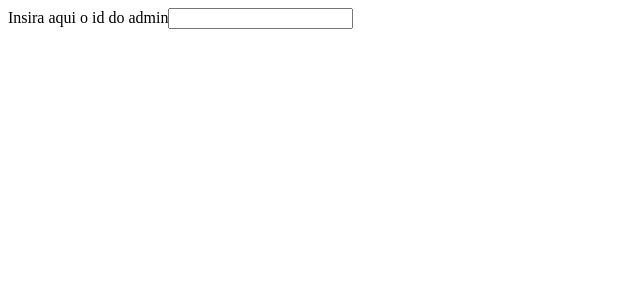
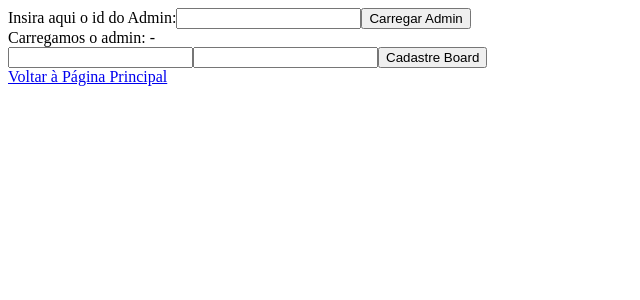
Before and after one commit to lfsmariz/saude-checker-ui, a React (Create React App) app: page /admin in a window 1280 px wide. Shown: the top 300 px of the page, without its empty margins (0-640 px from the left). Built offline with nearby package versions, Linux system fonts and the light colour scheme.

Commit message:
feat(admin): create adminPage
feat(board): create RegisterBoard

```diff
--- /dev/null
+++ b/src/components/RegisterBoard.js
@@ -0,0 +1,49 @@
+import axios from "axios"
+import { useState } from "react"
+
+const RegisterBoard = (props) => {
+
+  const {idAdmin} = props
+  const [registerName, setRegisterName] = useState("")
+  const [registerDate, setRegisterDate] = useState("")
+  const [nameBoard, setNameBoard] = useState("")
+  const [dateEnd, setDateEnd] = useState("")
+
+
+  const handleClick = (nameRequest, dateRequest) => {
+    axios.post(`https://saudechecker.herokuapp.com/admin/createboard`,
+    {
+      name: nameRequest,
+      id_admin: idAdmin,
+      date_end: dateRequest,
+    })
+    .then(r => {
+      alert(
+        `Board Criado: \n ID :${r.data.id_board}, \n Nome: ${r.data.name}, \n Data Final; ${r.data.date_end}`,
+      )
+      setNameBoard(r.data.name)
+      setDateEnd(r.data.date_end)
+    })
+    .catch(response =>{
+      alert('Board não registrado')
+    })
+  }
+
+  const handleInputName = (event) => {
+    setRegisterName(event.target.value)
+  }
+
+  const handleInputDate = (event) => {
+    setRegisterDate(event.target.value)
+  }
+
+  return(
+    <div>
+    <input type="text" onChange = {handleInputName}/>
+    <input type="text" onChange = {handleInputDate}/>
+    <button type = "button" onClick={() => handleClick(registerName, registerDate)}>Cadastre Board</button>
+    </div>
+  );
+}
+
+export default RegisterBoard;
--- a/src/pages/AdminPage.js
+++ b/src/pages/AdminPage.js
@@ -1,9 +1,55 @@
+import axios from "axios";
+import { useState } from "react";
+import { Link } from "react-router-dom";
+import instance from "../config/axiosConfig";
+import RegisterBoard from "../components/RegisterBoard";
+
+
 const AdminPage = () => {
+  const initStateParams = {
+    id: '',
+  }
+
+  const initStateAdmin = {
+    id: '',
+    name: '',
+  }
+
+  const [params, setParams] = useState(initStateParams)
+  const [admin, setAdmin] = useState(initStateAdmin)
+
+  const searchIdAdmin = () => {
+    instance.get(`/admin/${params.id}`)
+    .then((res) => setAdmin(res.data))
+    .catch(res => {
+      alert('Admin não encontrado')
+      setAdmin(initStateAdmin)})
+  }
+
+  const handleInput = ({target}) => {
+    const {name, value} = target;
+    const newValue = {...params}
+    newValue[name] = value
+    setParams(newValue)
+  }
+
   return (
-    <label htmlFor="">
-      Insira aqui o id do admin
-      <input type="text" />
-    </label>
+    <div>
+      <label htmlFor="input-id">
+        Insira aqui o id do Admin:
+        <input type="text" id="input-id" name="id" onChange={handleInput}/>
+        <button onClick = {searchIdAdmin}>Carregar Admin</button>
+      </label>
+      <div>
+        Carregamos o admin: {admin.id} - {admin.name}
+      </div>
+      <div>
+        <RegisterBoard idAdmin={admin.id}/>
+      </div>
+      <div>
+        <Link to="/">Voltar à Página Principal</Link>
+      </div>
+    </div>
   )
 }
 
```
